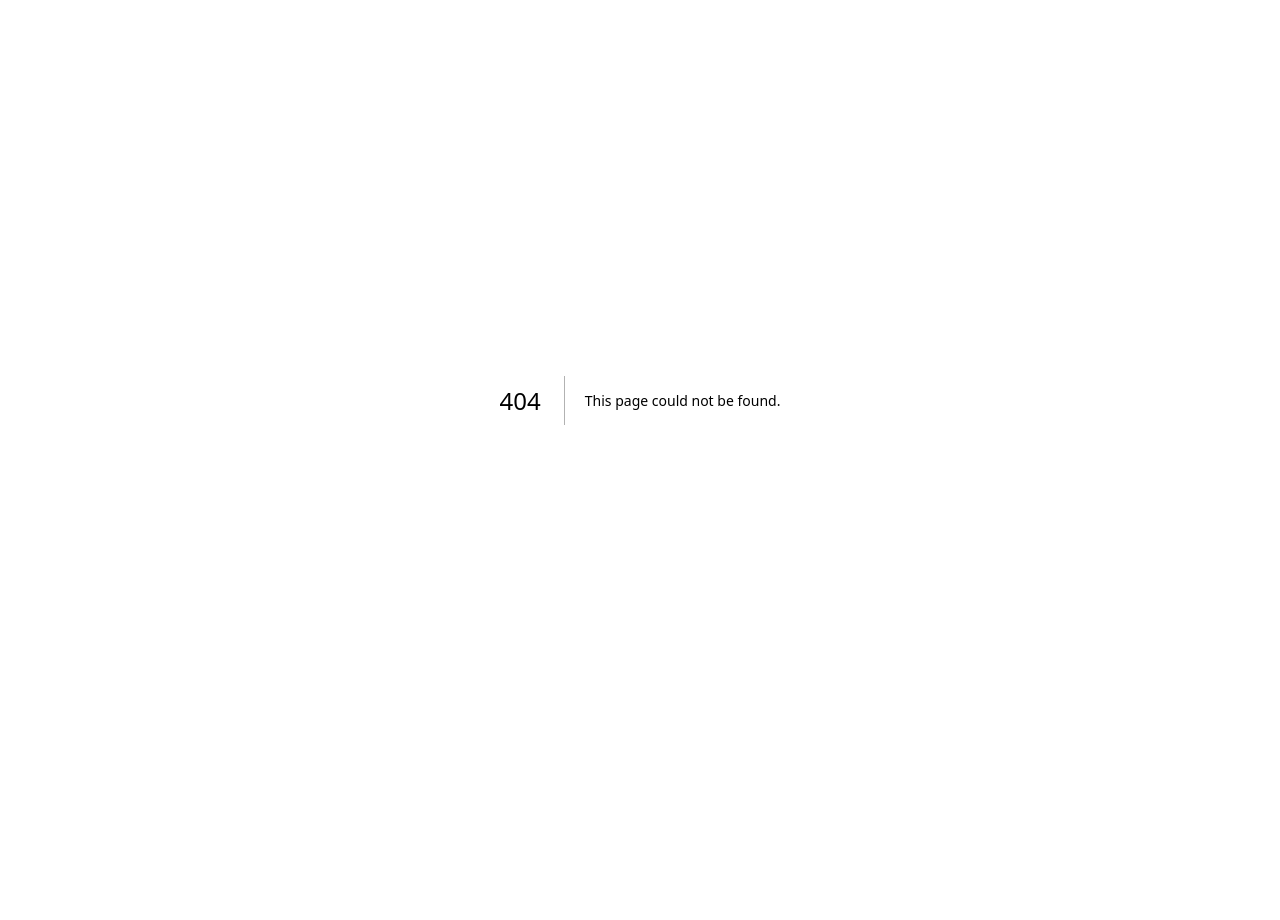
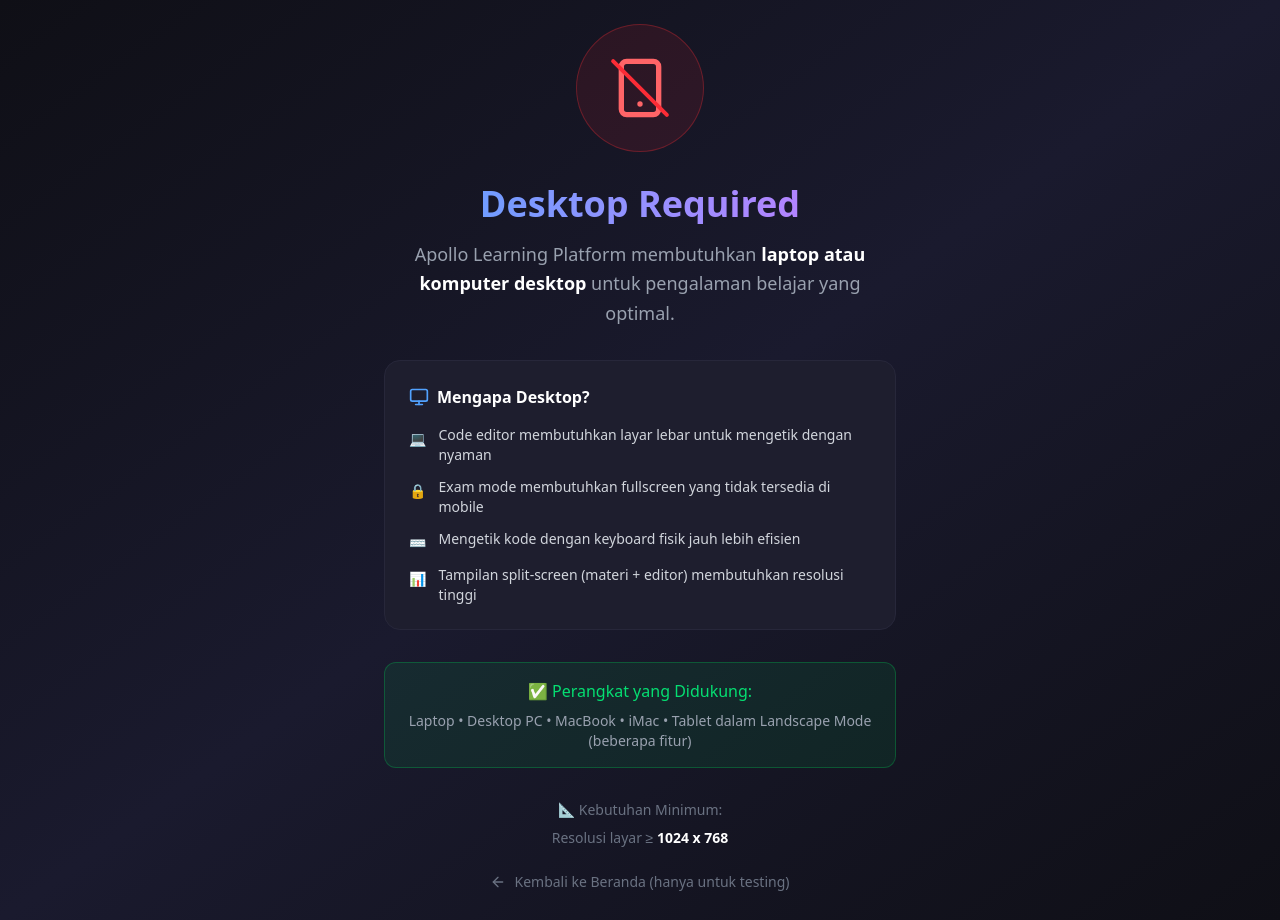
Before and after one commit to MuhammadIbnuA/apollo-code-concept, a Next.js app: page /desktop-only in a window 1280 px wide. Before the commit this address had no page. Before the commit the page ends 800 px from the top, so only its background shows below. Built offline with nearby package versions, Linux system fonts and the light colour scheme.

Commit message:
feat: add desktop-only guard with middleware and client component

```diff
--- /dev/null
+++ b/middleware.ts
@@ -0,0 +1,47 @@
+import { NextRequest, NextResponse } from 'next/server';
+
+export function middleware(req: NextRequest) {
+    const ua = req.headers.get('user-agent') || '';
+
+    // Check if user agent indicates mobile device
+    const isMobile = /Android|iPhone|iPad|iPod|Mobile|webOS|BlackBerry|IEMobile|Opera Mini/i.test(ua);
+
+    // Get the path
+    const path = req.nextUrl.pathname;
+
+    // Skip blocking for:
+    // - API routes
+    // - Static files
+    // - The desktop-only page itself
+    // - Next.js internals
+    const skipPaths = [
+        '/api',
+        '/_next',
+        '/favicon.ico',
+        '/desktop-only',
+        '/images',
+        '/fonts',
+    ];
+
+    const shouldSkip = skipPaths.some(p => path.startsWith(p));
+
+    if (isMobile && !shouldSkip) {
+        // Redirect mobile users to desktop-only page
+        return NextResponse.redirect(new URL('/desktop-only', req.url));
+    }
+
+    return NextResponse.next();
+}
+
+export const config = {
+    matcher: [
+        /*
+         * Match all request paths except:
+         * - api (API routes)
+         * - _next (Next.js internals)
+         * - _vercel (Vercel internals)
+         * - Static files (favicon, images, etc.)
+         */
+        '/((?!api|_next|_vercel|favicon.ico|.*\\..*).*)',
+    ],
+};
--- /dev/null
+++ b/src/app/desktop-only/page.tsx
@@ -0,0 +1,79 @@
+import { Monitor, Smartphone, ArrowLeft } from 'lucide-react';
+import Link from 'next/link';
+
+export default function DesktopOnlyPage() {
+    return (
+        <div className="min-h-screen flex items-center justify-center bg-gradient-to-br from-[#0f0f16] via-[#1a1a2e] to-[#0f0f16] text-white p-6">
+            <div className="text-center max-w-lg">
+                {/* Icon */}
+                <div className="relative mb-8">
+                    <div className="w-32 h-32 mx-auto bg-red-500/10 rounded-full flex items-center justify-center border border-red-500/30">
+                        <Smartphone className="w-16 h-16 text-red-400" />
+                        <div className="absolute inset-0 flex items-center justify-center">
+                            <div className="w-20 h-1 bg-red-500 rotate-45 rounded-full"></div>
+                        </div>
+                    </div>
+                </div>
+
+                {/* Title */}
+                <h1 className="text-4xl font-bold mb-4 bg-gradient-to-r from-blue-400 to-purple-400 bg-clip-text text-transparent">
+                    Desktop Required
+                </h1>
+
+                <p className="text-gray-400 text-lg mb-8 leading-relaxed">
+                    Apollo Learning Platform membutuhkan <strong className="text-white">laptop atau komputer desktop</strong> untuk pengalaman belajar yang optimal.
+                </p>
+
+                {/* Reason Card */}
+                <div className="bg-[#1e1e2e] rounded-2xl p-6 border border-[#27273a] mb-8 text-left">
+                    <h3 className="font-bold text-white mb-4 flex items-center gap-2">
+                        <Monitor className="w-5 h-5 text-blue-400" />
+                        Mengapa Desktop?
+                    </h3>
+
+                    <ul className="space-y-3 text-sm text-gray-300">
+                        <li className="flex items-start gap-3">
+                            <span className="text-blue-400 mt-1">💻</span>
+                            <span>Code editor membutuhkan layar lebar untuk mengetik dengan nyaman</span>
+                        </li>
+                        <li className="flex items-start gap-3">
+                            <span className="text-blue-400 mt-1">🔒</span>
+                            <span>Exam mode membutuhkan fullscreen yang tidak tersedia di mobile</span>
+                        </li>
+                        <li className="flex items-start gap-3">
+                            <span className="text-blue-400 mt-1">⌨️</span>
+                            <span>Mengetik kode dengan keyboard fisik jauh lebih efisien</span>
+                        </li>
+                        <li className="flex items-start gap-3">
+                            <span className="text-blue-400 mt-1">📊</span>
+                            <span>Tampilan split-screen (materi + editor) membutuhkan resolusi tinggi</span>
+                        </li>
+                    </ul>
+                </div>
+
+                {/* Supported Devices */}
+                <div className="bg-green-500/10 rounded-xl p-4 border border-green-500/30 mb-8">
+                    <p className="text-green-400 font-medium mb-2">✅ Perangkat yang Didukung:</p>
+                    <p className="text-gray-400 text-sm">
+                        Laptop • Desktop PC • MacBook • iMac • Tablet dalam Landscape Mode (beberapa fitur)
+                    </p>
+                </div>
+
+                {/* Minimum Requirements */}
+                <div className="text-sm text-gray-500 mb-6">
+                    <p className="mb-2">📐 Kebutuhan Minimum:</p>
+                    <p>Resolusi layar ≥ <strong className="text-white">1024 x 768</strong></p>
+                </div>
+
+                {/* Back Link (for testing) */}
+                <Link
+                    href="/"
+                    className="inline-flex items-center gap-2 text-gray-500 hover:text-gray-300 text-sm transition-colors"
+                >
+                    <ArrowLeft className="w-4 h-4" />
+                    Kembali ke Beranda (hanya untuk testing)
+                </Link>
+            </div>
+        </div>
+    );
+}
--- /dev/null
+++ b/src/components/DesktopGuard.tsx
@@ -0,0 +1,101 @@
+'use client';
+
+import { useEffect, useState } from 'react';
+import { Monitor, Smartphone } from 'lucide-react';
+
+interface DesktopGuardProps {
+    children: React.ReactNode;
+    minWidth?: number;
+}
+
+/**
+ * Desktop Guard Component
+ *
+ * Blocks access on mobile devices and small screens.
+ * Shows a friendly message asking users to switch to desktop.
+ */
+export default function DesktopGuard({
+    children,
+    minWidth = 1024
+}: DesktopGuardProps) {
+    const [isDesktop, setIsDesktop] = useState(true);
+    const [isLoading, setIsLoading] = useState(true);
+
+    useEffect(() => {
+        const checkDevice = () => {
+            // Check screen width
+            const widthOk = window.innerWidth >= minWidth;
+
+            // Also check user agent for mobile devices
+            const ua = navigator.userAgent;
+            const isMobileUA = /Android|webOS|iPhone|iPad|iPod|BlackBerry|IEMobile|Opera Mini/i.test(ua);
+
+            // Consider it desktop if width is OK and not mobile UA
+            // But if width is OK, allow even on tablets in landscape
+            setIsDesktop(widthOk && !isMobileUA);
+            setIsLoading(false);
+        };
+
+        checkDevice();
+        window.addEventListener('resize', checkDevice);
+        return () => window.removeEventListener('resize', checkDevice);
+    }, [minWidth]);
+
+    // Show nothing while checking
+    if (isLoading) {
+        return (
+            <div className="flex h-screen items-center justify-center bg-[#0f0f16]">
+                <div className="animate-spin rounded-full h-8 w-8 border-b-2 border-blue-500"></div>
+            </div>
+        );
+    }
+
+    // Show block message on mobile
+    if (!isDesktop) {
+        return (
+            <div className="flex h-screen items-center justify-center bg-gradient-to-br from-[#0f0f16] to-[#1a1a2e] text-white p-6">
+                <div className="text-center max-w-md">
+                    <div className="relative mb-8">
+                        <Smartphone className="w-20 h-20 mx-auto text-red-400 opacity-50" />
+                        <div className="absolute inset-0 flex items-center justify-center">
+                            <div className="w-24 h-1 bg-red-500 rotate-45 rounded"></div>
+                        </div>
+                    </div>
+
+                    <h1 className="text-3xl font-bold mb-4 text-white">
+                        🖥️ Desktop Required
+                    </h1>
+
+                    <p className="text-gray-400 mb-6 leading-relaxed">
+                        This application requires a <strong className="text-blue-400">laptop or desktop computer</strong> for the best experience.
+                    </p>
+
+                    <div className="bg-[#1e1e2e] rounded-xl p-6 border border-[#27273a] mb-6">
+                        <div className="flex items-center gap-3 mb-4">
+                            <Monitor className="w-8 h-8 text-green-400" />
+                            <div className="text-left">
+                                <p className="font-medium text-white">Recommended</p>
+                                <p className="text-sm text-gray-400">Screen width ≥ {minWidth}px</p>
+                            </div>
+                        </div>
+
+                        <p className="text-sm text-gray-500">
+                            Features like code editing, fullscreen exams, and interactive lessons work best on larger screens.
+                        </p>
+                    </div>
+
+                    <div className="text-sm text-gray-500">
+                        <p>📩 Silakan akses menggunakan:</p>
+                        <ul className="mt-2 space-y-1">
+                            <li>✅ Laptop</li>
+                            <li>✅ Desktop PC</li>
+                            <li>✅ Tablet dalam mode landscape (beberapa fitur)</li>
+                        </ul>
+                    </div>
+                </div>
+            </div>
+        );
+    }
+
+    return <>{children}</>;
+}
```
